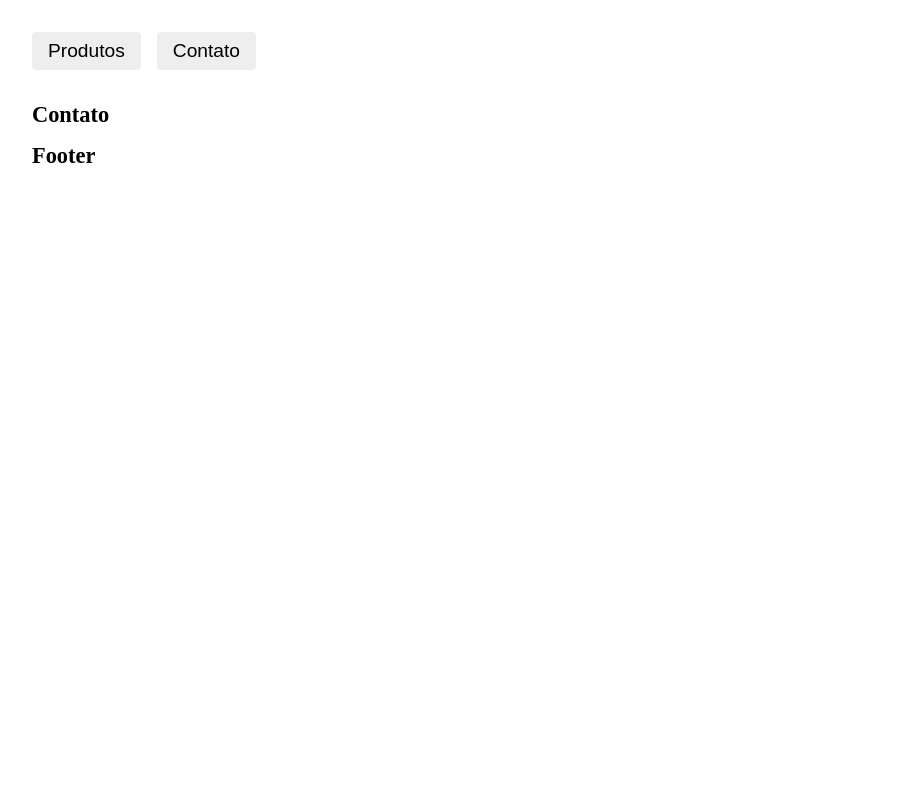
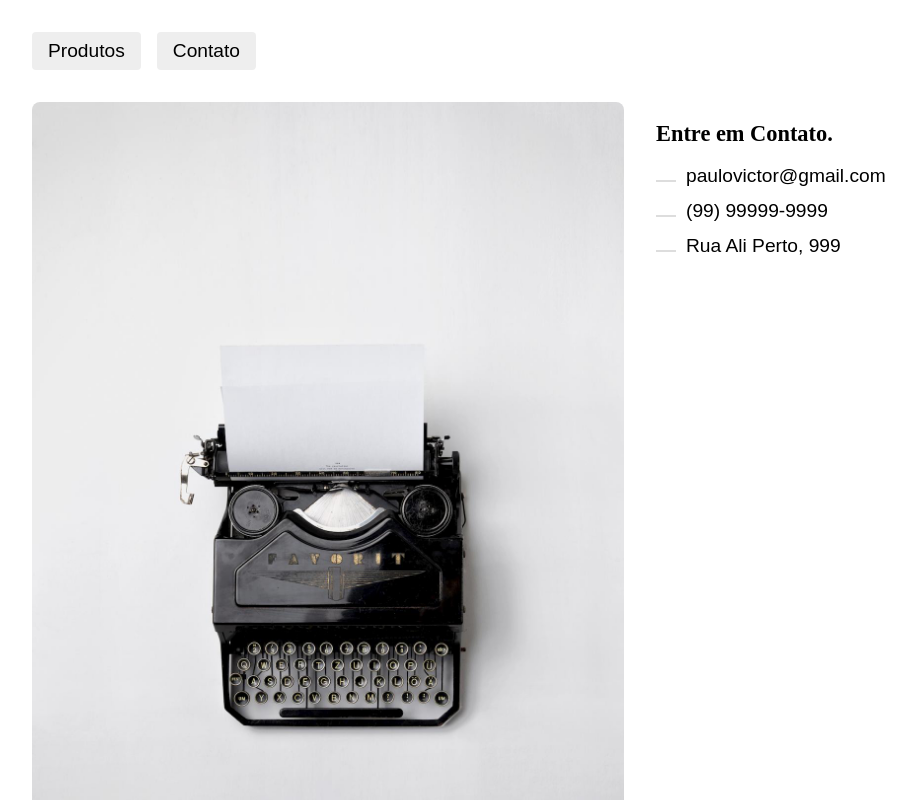
Before and after one commit to Paulo-VictorVieira/lista-itens, a React (Create React App) app: page /contato in a window 1280 px wide. Shown: the top 800 px of the page, without its empty margins (0-916 px from the left). Built offline with nearby package versions, Linux system fonts and the light colour scheme.

Commit message:
Contact page done

```diff
--- a/src/App.css
+++ b/src/App.css
@@ -15,3 +15,18 @@ a {
 h1 {
   font-size: 1.4rem;
 }
+
+/* Animação de Entrada da esqueda para direita */
+
+.animeLeft {
+  transform: translateX(-20px);
+  opacity: 0;
+  animation: animeLeft 0.3s forwards;
+}
+
+@keyframes animeLeft {
+  to {
+    transform: initial;
+    opacity: initial;
+  }
+}
--- a/src/Components/Contato.js
+++ b/src/Components/Contato.js
@@ -1,11 +1,22 @@
 import React from 'react';
 import styles from './Contato.module.css';
+import foto from '../img/contato.jpg';
+import Head from './Head';
 
 const Contato = () => {
   return (
-    <div className={styles.contato}>
-      <h1>Contato</h1>
-    </div>
+    <section className={`${styles.contato} animeLeft`}>
+      <Head title="Lista-Itens | Contato" description="Entre em Contato." />
+      <img src={foto} alt="Máquina de Escrever" />
+      <div>
+        <h1>Entre em Contato.</h1>
+        <ul className={styles.dados}>
+          <li>paulovictor@gmail.com</li>
+          <li>(99) 99999-9999</li>
+          <li>Rua Ali Perto, 999</li>
+        </ul>
+      </div>
+    </section>
   );
 };
 
--- a/src/Components/Contato.module.css
+++ b/src/Components/Contato.module.css
@@ -0,0 +1,25 @@
+.contato {
+  display: grid;
+  grid-template-columns: 1fr 1fr;
+  gap: 2rem;
+}
+
+.dados {
+  padding: 0px;
+  list-style: none;
+}
+
+.dados li {
+  font-size: 1.2rem;
+  font-family: Arial, Helvetica, sans-serif;
+  margin-bottom: 0.8rem;
+}
+
+.dados li::before {
+  content: '';
+  display: inline-block;
+  width: 20px;
+  height: 2px;
+  background: #ddd;
+  margin-right: 10px;
+}
--- /dev/null
+++ b/src/Components/Head.js
@@ -0,0 +1,17 @@
+import React from 'react';
+
+const Head = (props) => {
+  // Utilizado para fazer a mudança reativa
+  // do título e descrição da página.
+
+  React.useEffect(() => {
+    document.title = props.title;
+    document
+      .querySelector('meta[name="description"]')
+      .setAttribute('content', props.description);
+  }, [props]);
+
+  return <></>;
+};
+
+export default Head;
```
Also changed, not shown: 1 other file (tests, documents, lock files or other folders).
